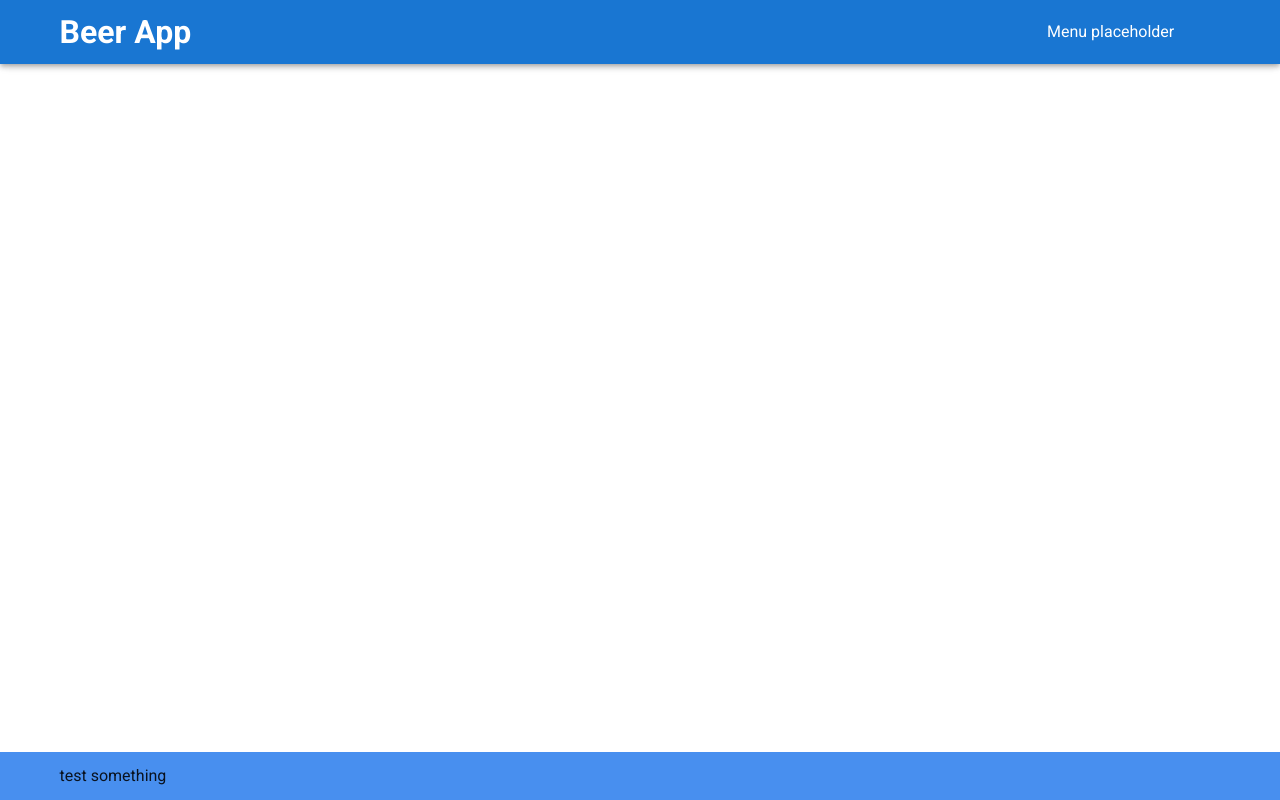
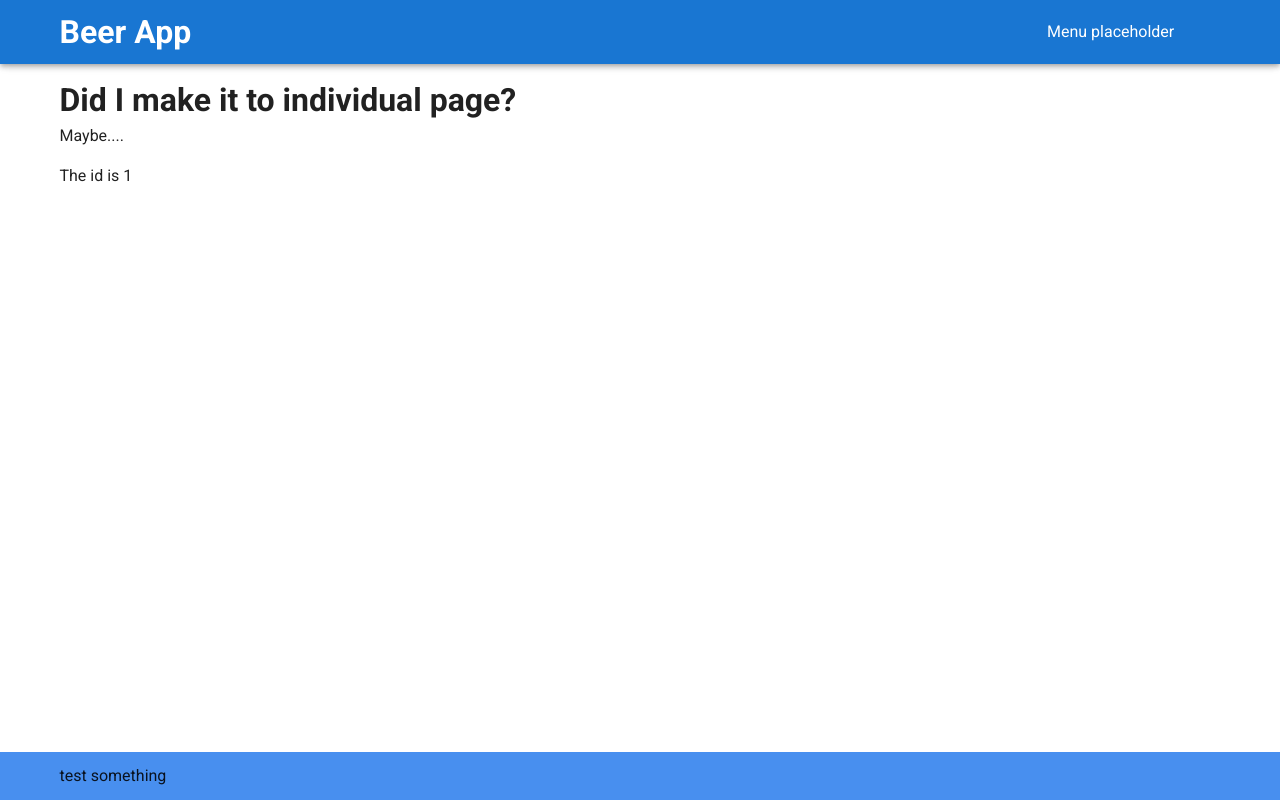
Before and after one commit to gramcl/BeerApp, a Vue app: page /beer/1 in a window 1280 px wide. Built offline with nearby package versions, Linux system fonts and the light colour scheme; no server answers.

Commit message:
'Show' view is displaying ok with props. GetBeer service call is also working and logging to console. Next to build page to display

```diff
--- a/src/router/index.js
+++ b/src/router/index.js
@@ -34,6 +34,8 @@ const routes = [
     name: "BeerShow",
     component: BeerShow,
     props: true
+  // component: () =>
+  //    import(/* webpackChunkName: "about" */ "../views/BeerShow.vue")
   }
 ];
 
--- a/src/views/BeerShow.vue
+++ b/src/views/BeerShow.vue
@@ -0,0 +1,34 @@
+<template>
+
+    <v-container>
+        <h1>Did I make it to individual page?</h1>
+        <p>Maybe....</p>
+        <p>The id is {{ id }} </p>
+
+    </v-container>
+
+</template>
+
+<script>
+
+import BeerService from "@/services/BeerService.js";
+
+export default {
+    name: "BeerShow",
+    props: ['id'],
+    data: () => ({
+        beer: {}
+    }),
+    created() {
+        BeerService.getBeer(this.id).then( response => {
+            console.log(response)
+            this.beer = response.data
+        }).catch( error => {
+        console.log(error);
+        });
+    }
+
+
+
+}
+</script>
```
